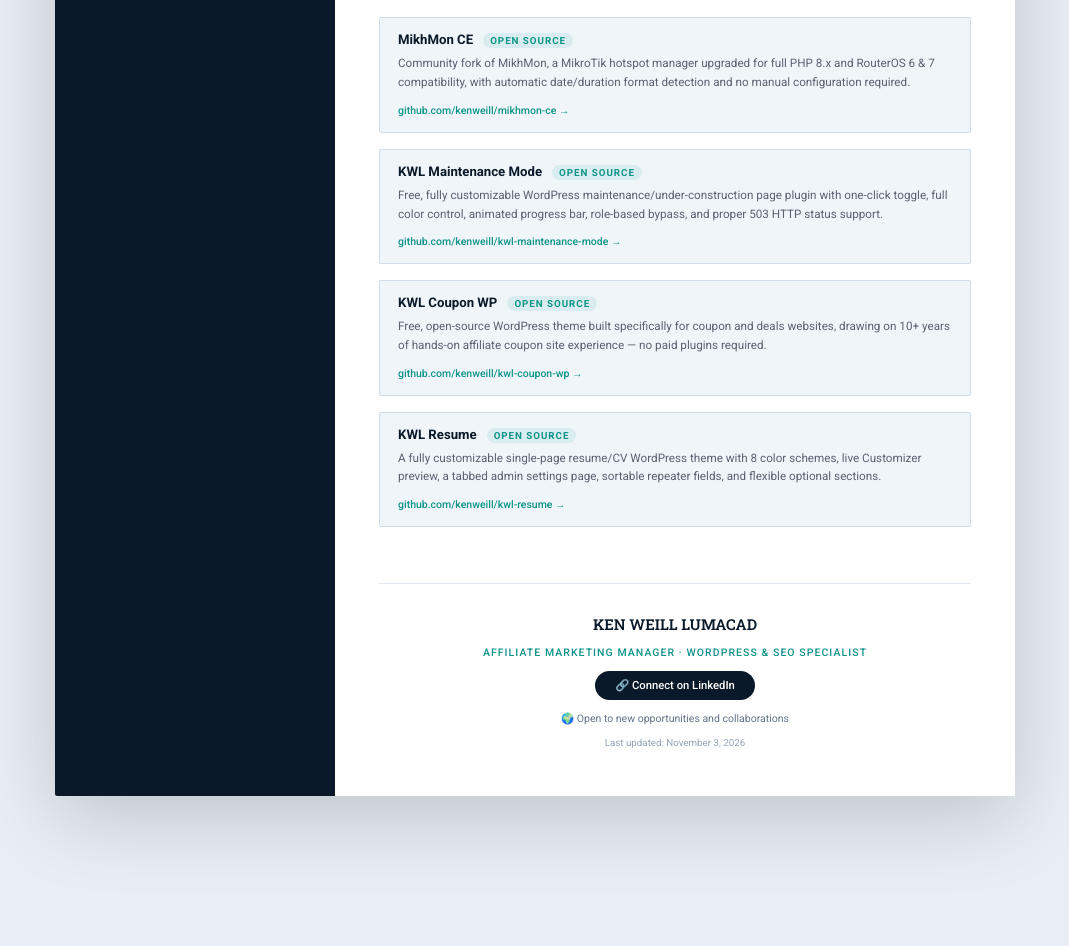
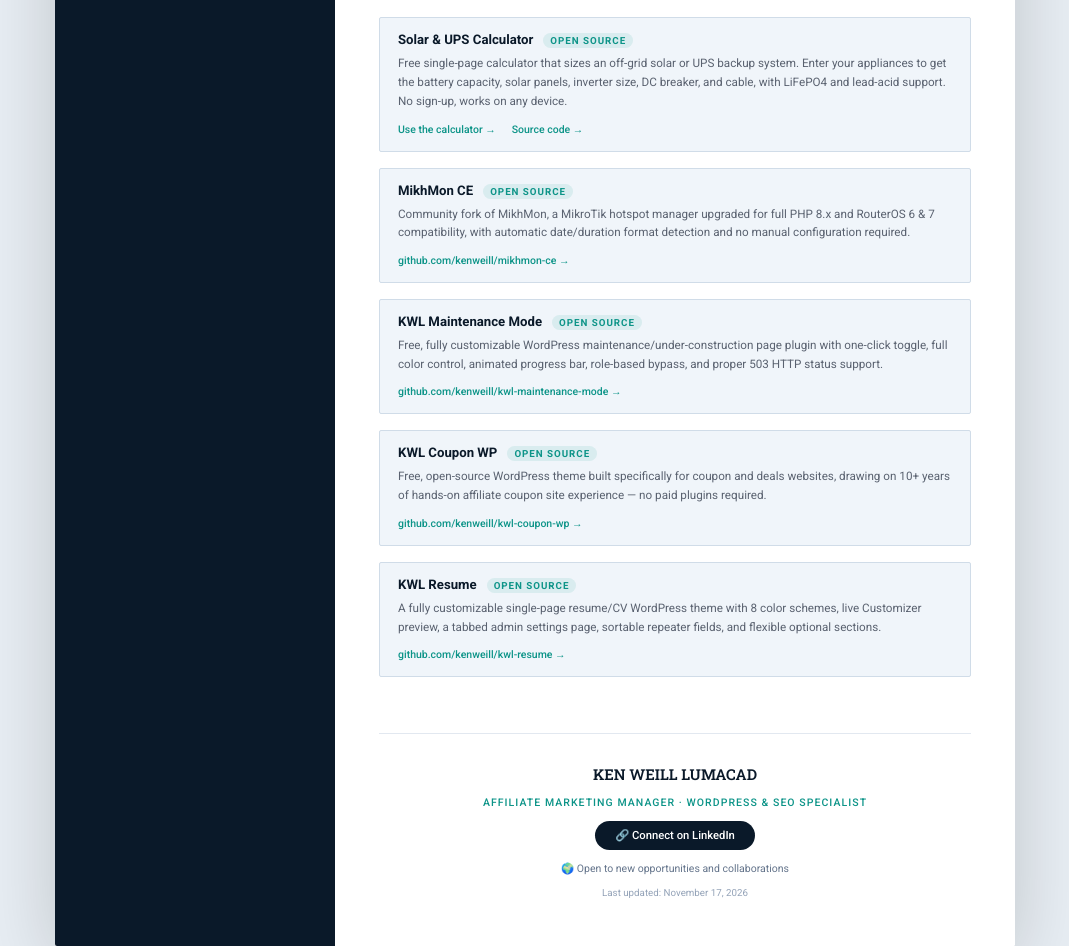
Before and after one commit to kenweill/my-resume, a plain HTML site: page index.html in a window 1280 px wide. Shown: the part 3042-3988 px from the top of the page, without its empty margins (105-1174 px from the left). Before the commit the page ends 3898 px from the top, so only its background shows below. Drawn offline with Linux system fonts and the light colour scheme.

Commit message:
Add Solar & UPS Calculator to open source projects
Add Solar & UPS Calculator project card with links to the live tool and source code. Update last updated date and sitemap lastmod.

```diff
--- a/index.html
+++ b/index.html
@@ -350,6 +350,7 @@ body {
   font-weight: 500;
 }
 .kwl-proj-link a:hover { color: var(--accent2); text-decoration: underline; }
+.kwl-proj-link a + a { margin-left: 16px; }
 
 /* Footer */
 .kwl-resume-footer {
@@ -740,6 +741,15 @@ body {
 
         <div class="kwl-proj-item">
           <div class="kwl-proj-header">
+            <strong>Solar &amp; UPS Calculator</strong>
+            <span class="kwl-proj-type">Open Source</span>
+          </div>
+          <p>Free single-page calculator that sizes an off-grid solar or UPS backup system. Enter your appliances to get the battery capacity, solar panels, inverter size, DC breaker, and cable, with LiFePO4 and lead-acid support. No sign-up, works on any device.</p>
+          <div class="kwl-proj-link"><a href="https://kenweill.github.io/solar-ups-calculator/" target="_blank" rel="noopener">Use the calculator →</a><a href="https://github.com/kenweill/solar-ups-calculator" target="_blank" rel="noopener">Source code →</a></div>
+        </div>
+
+        <div class="kwl-proj-item">
+          <div class="kwl-proj-header">
             <strong>MikhMon CE</strong>
             <span class="kwl-proj-type">Open Source</span>
           </div>
@@ -782,7 +792,7 @@ body {
       <div class="kwl-footer-title">Affiliate Marketing Manager · WordPress &amp; SEO Specialist</div>
       <a href="https://linkedin.com/in/kenweill" target="_blank" rel="noopener" class="kwl-footer-linkedin">🔗 Connect on LinkedIn</a>
       <div class="kwl-footer-open">🌍 Open to new opportunities and collaborations</div>
-      <div class="kwl-footer-date">Last updated: November 3, 2026</div>
+      <div class="kwl-footer-date">Last updated: November 17, 2026</div>
     </footer>
 
   </main>
--- a/sitemap.xml
+++ b/sitemap.xml
@@ -2,7 +2,7 @@
 <urlset xmlns="http://www.sitemaps.org/schemas/sitemap/0.9">
   <url>
     <loc>https://kenweill.com/</loc>
-    <lastmod>2026-11-03</lastmod>
+    <lastmod>2026-11-17</lastmod>
     <changefreq>monthly</changefreq>
     <priority>1.0</priority>
   </url>
```
